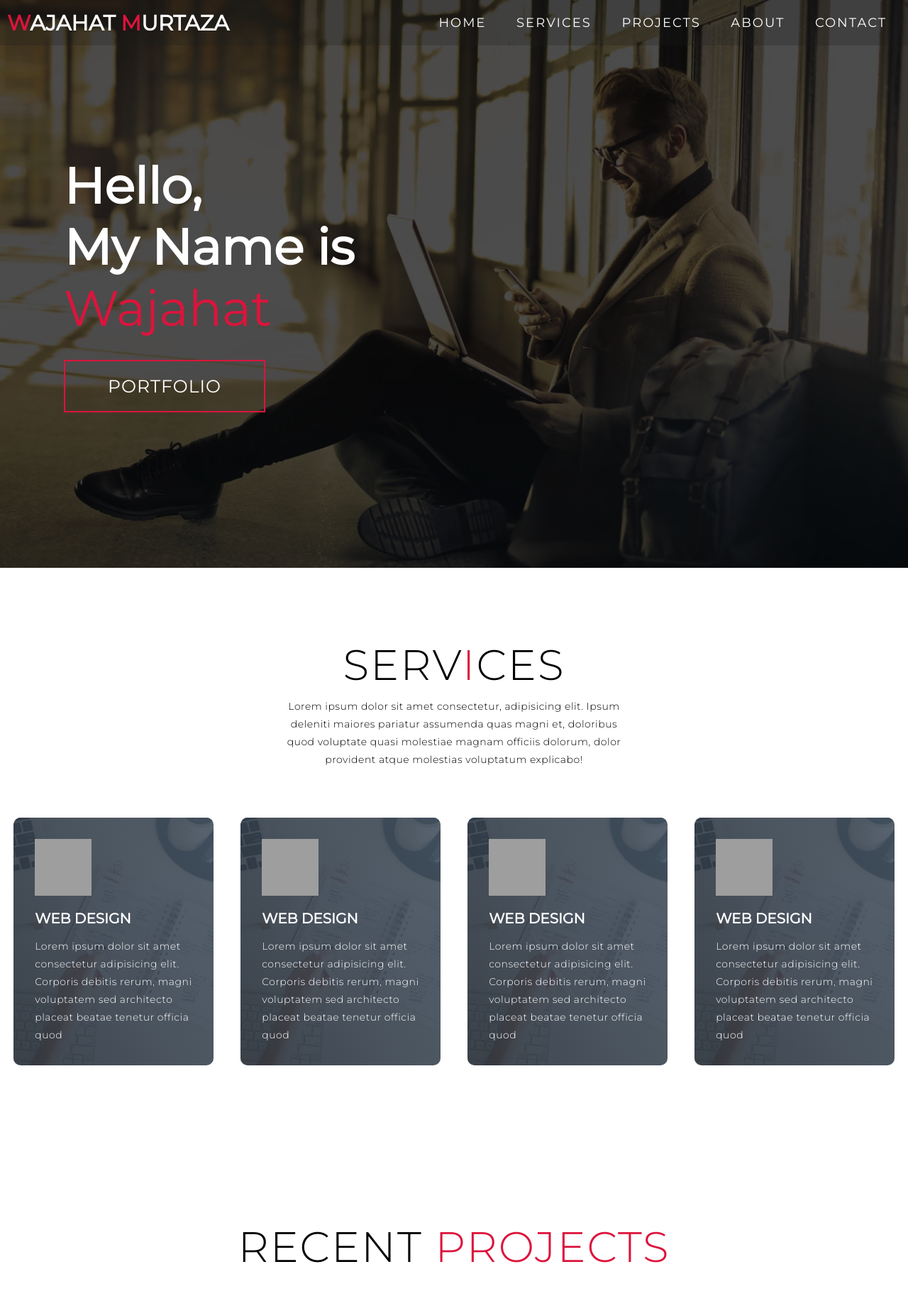
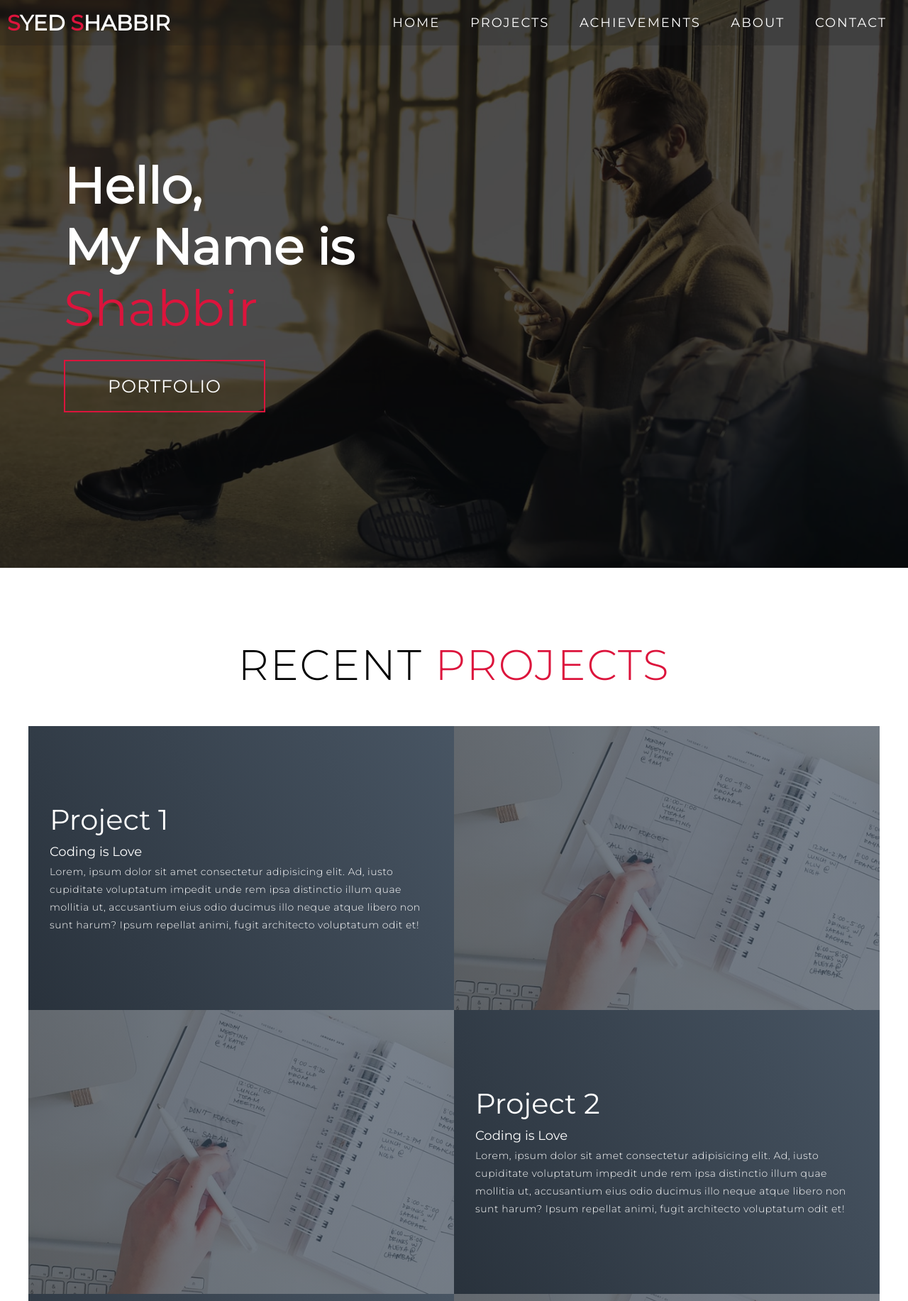
Before and after one commit to reposhabbir/shabbir.github.io, a plain HTML site: page index.html in a window 1280 px wide. Shown: the top 1833 px of the page at 71% size. Drawn offline with Linux system fonts and the light colour scheme; grey boxes are pictures that could not be loaded; a script that the page names is missing; files whose address does not match are found by name.

Commit message:
Update index.html
added shabbir info

```diff
--- a/index.html
+++ b/index.html
@@ -15,7 +15,7 @@
         <div class="nav-bar">
             <div class="brand">
                 <a href="#hero">
-            <h1><span>W</span>ajahat <span>M</span>urtaza</h1>
+                    <h1><span>S</span>yed <span>S</span>habbir</h1>
                 </a>
             </div>
             <div class="nav-list">
@@ -24,8 +24,9 @@
                 </div>
                 <ul>
                     <li><a href="#hero" data-after="Home">Home</a></li>
-            <li><a href="#services" data-after="Service">Services</a></li>
+<!--                    <li><a href="#services" data-after="Service">Services</a></li>-->
                     <li><a href="#projects" data-after="Projects">Projects</a></li>
+                    <li><a href="#services" data-after="Service">Achievements</a></li>
                     <li><a href="#about" data-after="About">About</a></li>
                     <li><a href="#contact" data-after="Contact">Contact</a></li>
                 </ul>
@@ -42,7 +43,7 @@
         <div>
             <h1>Hello, <span></span></h1>
             <h1>My Name is <span></span></h1>
-        <h1>Wajahat <span></span></h1>
+            <h1>Shabbir <span></span></h1>
             <a href="#projects" type="button" class="cta">Portfolio</a>
         </div>
     </div>
@@ -50,42 +51,42 @@
 <!-- End Hero Section  -->
 
 <!-- Service Section -->
-  <section id="services">
-    <div class="services container">
-      <div class="service-top">
-        <h1 class="section-title">Serv<span>i</span>ces</h1>
-        <p>Lorem ipsum dolor sit amet consectetur, adipisicing elit. Ipsum deleniti maiores pariatur assumenda quas
-          magni et, doloribus quod voluptate quasi molestiae magnam officiis dolorum, dolor provident atque molestias
-          voluptatum explicabo!</p>
-      </div>
-      <div class="service-bottom">
-        <div class="service-item">
-          <div class="icon"><img src="https://img.icons8.com/bubbles/100/000000/services.png" /></div>
-          <h2>Web Design</h2>
-          <p>Lorem ipsum dolor sit amet consectetur adipisicing elit. Corporis debitis rerum, magni voluptatem sed
-            architecto placeat beatae tenetur officia quod</p>
-        </div>
-        <div class="service-item">
-          <div class="icon"><img src="https://img.icons8.com/bubbles/100/000000/services.png" /></div>
-          <h2>Web Design</h2>
-          <p>Lorem ipsum dolor sit amet consectetur adipisicing elit. Corporis debitis rerum, magni voluptatem sed
-            architecto placeat beatae tenetur officia quod</p>
-        </div>
-        <div class="service-item">
-          <div class="icon"><img src="https://img.icons8.com/bubbles/100/000000/services.png" /></div>
-          <h2>Web Design</h2>
-          <p>Lorem ipsum dolor sit amet consectetur adipisicing elit. Corporis debitis rerum, magni voluptatem sed
-            architecto placeat beatae tenetur officia quod</p>
-        </div>
-        <div class="service-item">
-          <div class="icon"><img src="https://img.icons8.com/bubbles/100/000000/services.png" /></div>
-          <h2>Web Design</h2>
-          <p>Lorem ipsum dolor sit amet consectetur adipisicing elit. Corporis debitis rerum, magni voluptatem sed
-            architecto placeat beatae tenetur officia quod</p>
-        </div>
-      </div>
-    </div>
-  </section>
+<!--<section id="services">-->
+<!--    <div class="services container">-->
+<!--        <div class="service-top">-->
+<!--            <h1 class="section-title">Serv<span>i</span>ces</h1>-->
+<!--            <p>Lorem ipsum dolor sit amet consectetur, adipisicing elit. Ipsum deleniti maiores pariatur assumenda quas-->
+<!--                magni et, doloribus quod voluptate quasi molestiae magnam officiis dolorum, dolor provident atque molestias-->
+<!--                voluptatum explicabo!</p>-->
+<!--        </div>-->
+<!--        <div class="service-bottom">-->
+<!--            <div class="service-item">-->
+<!--                <div class="icon"><img src="https://img.icons8.com/bubbles/100/000000/services.png" /></div>-->
+<!--                <h2>Web Design</h2>-->
+<!--                <p>Lorem ipsum dolor sit amet consectetur adipisicing elit. Corporis debitis rerum, magni voluptatem sed-->
+<!--                    architecto placeat beatae tenetur officia quod</p>-->
+<!--            </div>-->
+<!--            <div class="service-item">-->
+<!--                <div class="icon"><img src="https://img.icons8.com/bubbles/100/000000/services.png" /></div>-->
+<!--                <h2>Web Design</h2>-->
+<!--                <p>Lorem ipsum dolor sit amet consectetur adipisicing elit. Corporis debitis rerum, magni voluptatem sed-->
+<!--                    architecto placeat beatae tenetur officia quod</p>-->
+<!--            </div>-->
+<!--            <div class="service-item">-->
+<!--                <div class="icon"><img src="https://img.icons8.com/bubbles/100/000000/services.png" /></div>-->
+<!--                <h2>Web Design</h2>-->
+<!--                <p>Lorem ipsum dolor sit amet consectetur adipisicing elit. Corporis debitis rerum, magni voluptatem sed-->
+<!--                    architecto placeat beatae tenetur officia quod</p>-->
+<!--            </div>-->
+<!--            <div class="service-item">-->
+<!--                <div class="icon"><img src="https://img.icons8.com/bubbles/100/000000/services.png" /></div>-->
+<!--                <h2>Web Design</h2>-->
+<!--                <p>Lorem ipsum dolor sit amet consectetur adipisicing elit. Corporis debitis rerum, magni voluptatem sed-->
+<!--                    architecto placeat beatae tenetur officia quod</p>-->
+<!--            </div>-->
+<!--        </div>-->
+<!--    </div>-->
+<!--</section>-->
 <!-- End Service Section -->
 
 <!-- Projects Section -->
@@ -159,6 +160,45 @@
     </div>
 </section>
 <!-- End Projects Section -->
+
+<!--Achievements section-->
+<section id="services">
+    <div class="services container">
+        <div class="service-top">
+            <h1 class="section-title">Ach<span>i</span>evements</h1>
+            <p>Lorem ipsum dolor sit amet consectetur, adipisicing elit. Ipsum deleniti maiores pariatur assumenda quas
+                magni et, doloribus quod voluptate quasi molestiae magnam officiis dolorum, dolor provident atque molestias
+                voluptatum explicabo!</p>
+        </div>
+        <div class="service-bottom">
+            <div class="service-item">
+                <div class="icon"><img src="https://img.icons8.com/bubbles/100/000000/services.png" /></div>
+                <h2>Web Design</h2>
+                <p>Lorem ipsum dolor sit amet consectetur adipisicing elit. Corporis debitis rerum, magni voluptatem sed
+                    architecto placeat beatae tenetur officia quod</p>
+            </div>
+            <div class="service-item">
+                <div class="icon"><img src="https://img.icons8.com/bubbles/100/000000/services.png" /></div>
+                <h2>Web Design</h2>
+                <p>Lorem ipsum dolor sit amet consectetur adipisicing elit. Corporis debitis rerum, magni voluptatem sed
+                    architecto placeat beatae tenetur officia quod</p>
+            </div>
+            <div class="service-item">
+                <div class="icon"><img src="https://img.icons8.com/bubbles/100/000000/services.png" /></div>
+                <h2>Web Design</h2>
+                <p>Lorem ipsum dolor sit amet consectetur adipisicing elit. Corporis debitis rerum, magni voluptatem sed
+                    architecto placeat beatae tenetur officia quod</p>
+            </div>
+            <div class="service-item">
+                <div class="icon"><img src="https://img.icons8.com/bubbles/100/000000/services.png" /></div>
+                <h2>Web Design</h2>
+                <p>Lorem ipsum dolor sit amet consectetur adipisicing elit. Corporis debitis rerum, magni voluptatem sed
+                    architecto placeat beatae tenetur officia quod</p>
+            </div>
+        </div>
+    </div>
+</section>
+<!--Achievement section ends-->
 
 <!-- About Section -->
 <section id="about">
```
Lines whose indentation alone changed are shown as unchanged.
